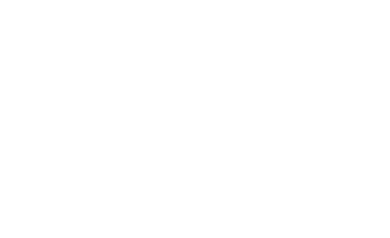
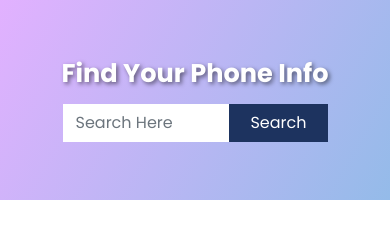
Before and after one commit to md-kawsar-ali/phone-info-lite-js, a plain HTML site: page index.html in a window 390 px wide. Drawn offline with nearby package versions, Linux system fonts and the light colour scheme.

Commit message:
Header Section Added

```diff
--- a/css/style.css
+++ b/css/style.css
@@ -1,2 +1,86 @@
 /* font-family: 'Poppins', sans-serif; */
-@import url('https://fonts.googleapis.com/css2?family=Poppins:wght@400;500;600&display=swap');
+@import url('https://fonts.googleapis.com/css2?family=Poppins:wght@400;500;600;700&display=swap');
+
+body {
+    font-family: 'Poppins', sans-serif;
+}
+
+.bg-color {
+    background: rgb(226, 177, 255);
+    background: linear-gradient(
+        120deg,
+        rgba(226, 177, 255, 1) 0%,
+        rgba(148, 187, 233, 1) 100%
+    );
+}
+
+.theme-btn,
+.theme-btn:hover {
+    color: #ffffff;
+    background: #1d335f;
+    padding-left: 20px;
+    padding-right: 20px;
+    border-radius: 0;
+}
+
+.btn-check:focus + .btn,
+.btn:focus {
+    box-shadow: none;
+}
+
+.form-control {
+    border-radius: 0;
+    border-color: #ffffff;
+}
+
+.form-control:focus {
+    color: #1d335f;
+    background-color: #fff;
+    border-color: #1d335f;
+    outline: 0;
+    box-shadow: none;
+}
+
+/* ====================================
+            Header Section
+====================================== */
+header {
+    min-height: 400px;
+    text-align: center;
+    display: flex;
+    align-items: center;
+}
+
+header h1 {
+    font-size: 3rem;
+    font-weight: 700;
+    text-shadow: 2px 2px 4px rgba(0, 0, 0, 0.5);
+    margin-bottom: 15px;
+}
+
+header .input-group {
+    max-width: 495px;
+    margin: auto;
+}
+
+/* ====================================
+            Responsive Style
+====================================== */
+@media screen and (max-width: 600px) {
+    header {
+        min-height: 200px;
+        text-align: center;
+        display: flex;
+        align-items: center;
+    }
+    header h1 {
+        font-size: 1.6rem;
+        font-weight: 700;
+        text-shadow: 2px 2px 4px rgba(0, 0, 0, 0.5);
+        margin-bottom: 15px;
+    }
+    header .input-group {
+        width: 265px;
+        margin: auto;
+    }
+}
--- a/index.html
+++ b/index.html
@@ -17,8 +17,19 @@
 
 <body>
     <!--===== Header Section =====-->
-    <header>
-
+    <header class="bg-color text-white">
+        <div class="container">
+            <div class="row justify-content-center align-items-center">
+                <div class="col-lg-8">
+                    <h1>Find Your Phone Info</h1>
+                    <div class="input-group">
+                        <input type="text" class="form-control" placeholder="Search Here" aria-label="Search Here"
+                            aria-describedby="search-btn">
+                        <button class="btn theme-btn" type="button" id="search-btn">Search</button>
+                    </div>
+                </div>
+            </div>
+        </div>
     </header>
     <!--===== Main Section =====-->
     <main>
```
